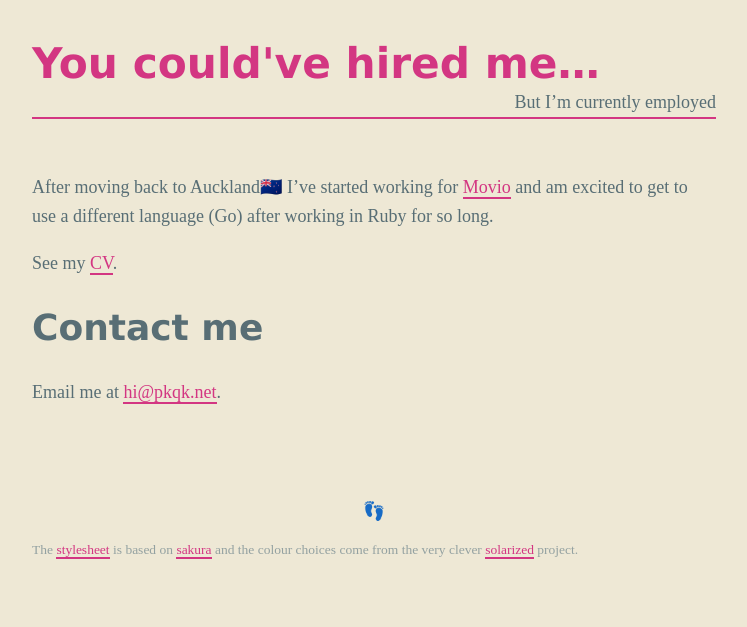
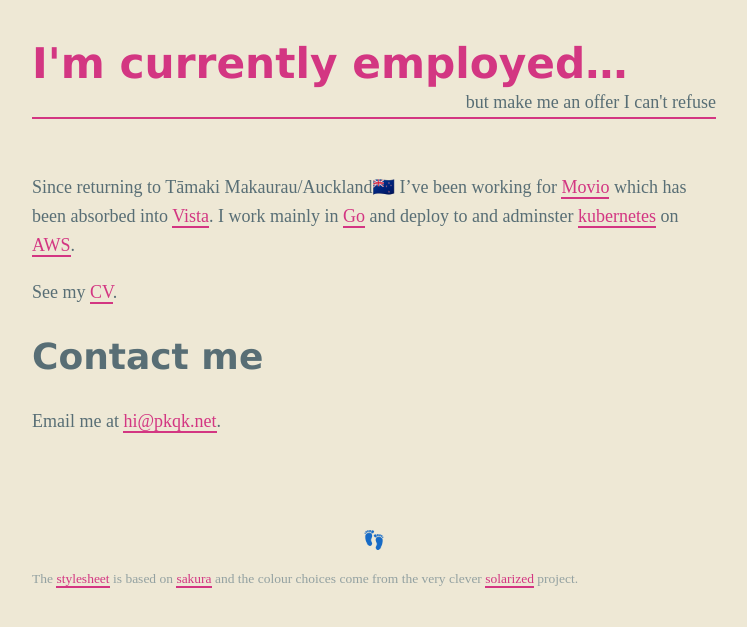
Before and after one commit to pkqk/pkqk.github.io, a Jekyll site: the page built from work.md, in a window 1280 px wide. Shown: the top 627 px of the page, without its empty margins (266-1013 px from the left). Built offline with Jekyll 4.4.1, drawn with Linux system fonts in a browser that asks for light colours.

Commit message:
Update current work to Vista

```diff
--- a/_includes/footer.html
+++ b/_includes/footer.html
@@ -2,7 +2,7 @@
 <footer>
   {% if page.footer_promo != "none" %}
   <section>
-    <p>I'm based in Auckland, NZ currently <a href="/work">working</a> for <a href="http://movio.co">Movio</a>.</p>
+    <p>I'm based in Auckland, NZ currently <a href="/work">working</a> for <a href="http://vistagroup.co">Vista Group</a>.</p>
   </section>
   {% endif %}
   <section class="credits">
--- a/work.md
+++ b/work.md
@@ -1,10 +1,10 @@
 ---
-title: You could've hired me…
-description: But I’m currently employed
+title: I'm currently employed…
+description: but make me an offer I can't refuse
 footer_promo: none
 ---
 
-After moving back to Auckland🇳🇿 I've started working for <a href="http://movio.co">Movio</a> and am excited to get to use a different language (Go) after working in Ruby for so long.
+Since returning to Tāmaki Makaurau/Auckland🇳🇿 I've been working for <a href="https://movio.co">Movio</a> which has been absorbed into <a href="https://vistagroup.co">Vista</a>. I work mainly in <a href="https://go.dev/">Go</a> and deploy to and adminster <a href="https://kubernetes.io/">kubernetes</a> on <a href="https://aws.amazon.com">AWS</a>.
 
 See my [CV](cv).
 
```
